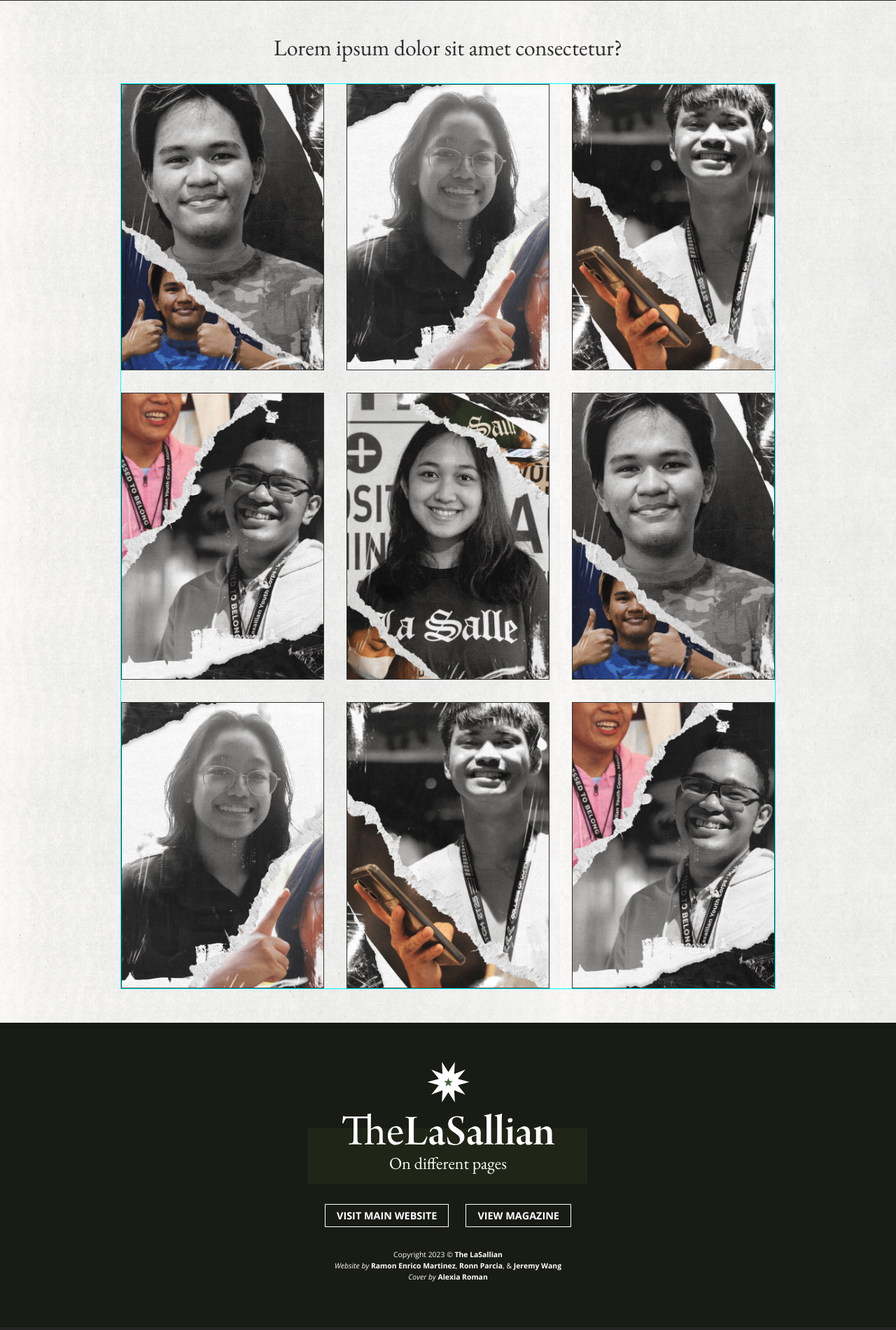
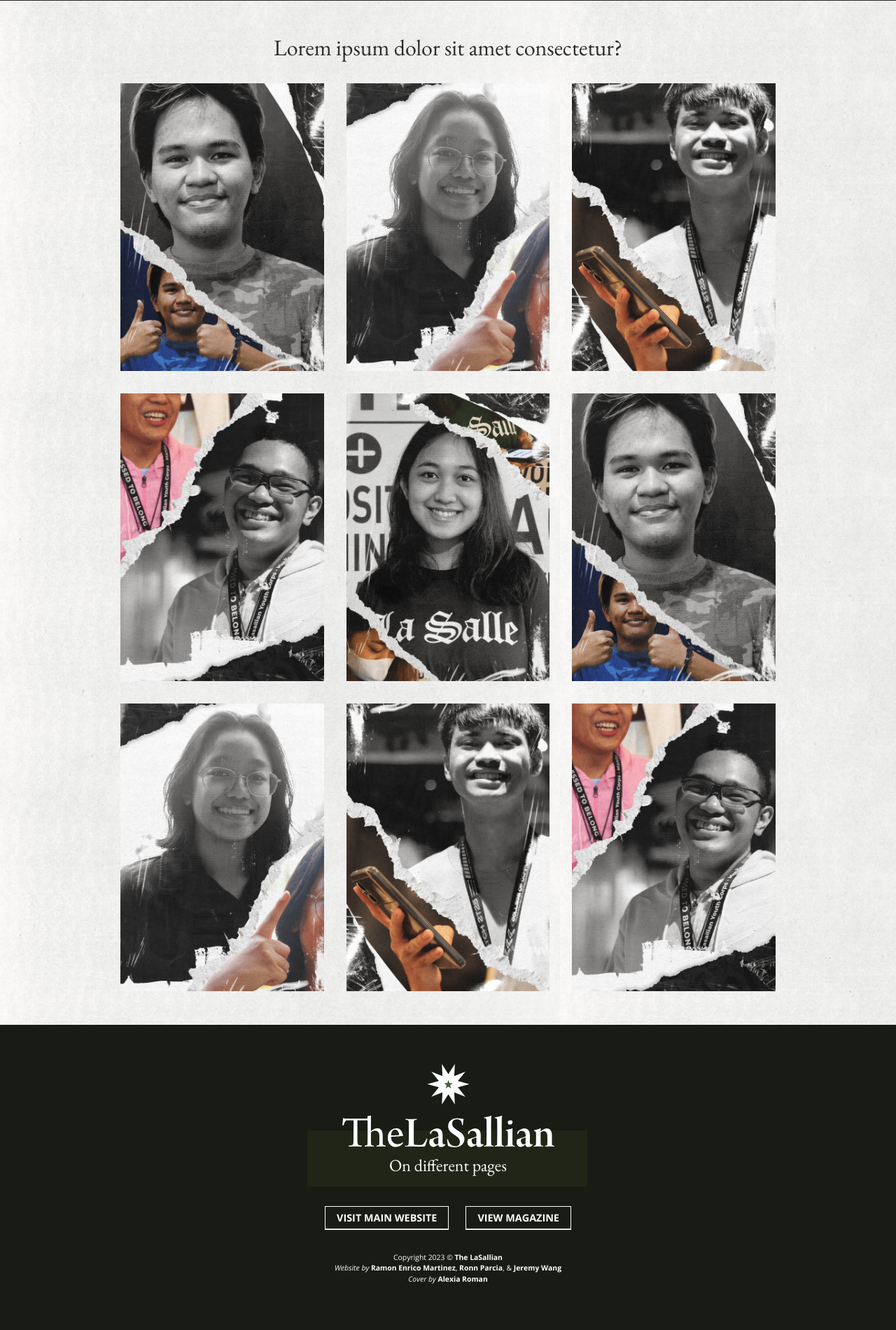
Before and after one commit to thelasallian/ge2023, a PHP site: page /vox-populi.php in a window 1280 px wide. Shown: the part 419-2319 px from the top of the page at 70% size. Run offline with PHP 8.4, Linux system fonts and the light colour scheme.

Commit message:
Removed temporary borders

```diff
--- a/css/vox-populi-photos.css
+++ b/css/vox-populi-photos.css
@@ -53,12 +53,9 @@
     gap: 2rem;
 
     margin: 0 auto;
-
-    border: 1px solid cyan;
 }
 
 #vox-populi .grid-item {
-    border: 1px solid #333;
     position: relative;
     overflow: hidden;
 }
```
